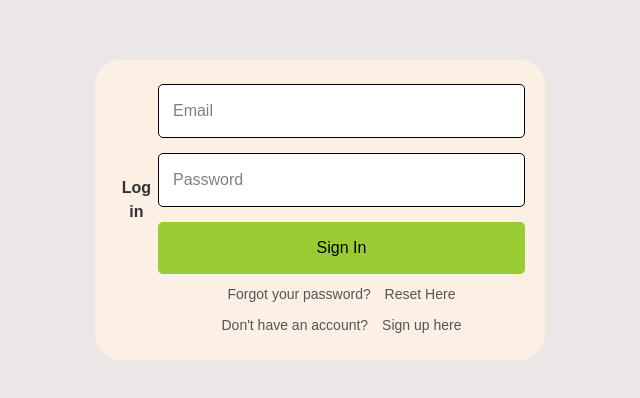
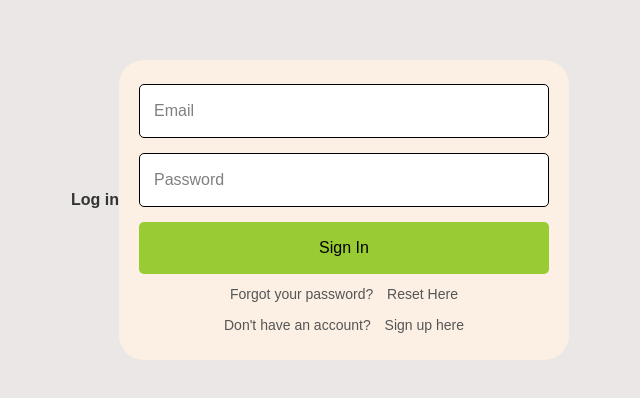
Before and after one commit to vigneshmahaan/salemAKmangoes, a React (Vite) app in the folder frontend/: page /login in a window 1280 px wide. Shown: the part 190-588 px from the top of the page, without its empty margins (320-960 px from the left). Built offline with nearby package versions, Linux system fonts and the light colour scheme.

Commit message:
price details updated

```diff
--- a/frontend/src/User/Login.jsx
+++ b/frontend/src/User/Login.jsx
@@ -37,8 +37,9 @@ function Login() {
    },[dispatch,success])
   return (
    <div className="form-container container">
+    <h1 className='flex justify-center items-center font-bold'>Log in</h1>
     <div className="form-content">
-    <h1 className='flex justify-center items-center font-bold'>Log in</h1>
+
         <form className='form' onSubmit={loginSubmit}>
             <div className="input-group">
                 <input type="email"  placeholder='Email' value={loginEmail} onChange={(e)=>setLoginEmail(e.target.value)}/>
```
